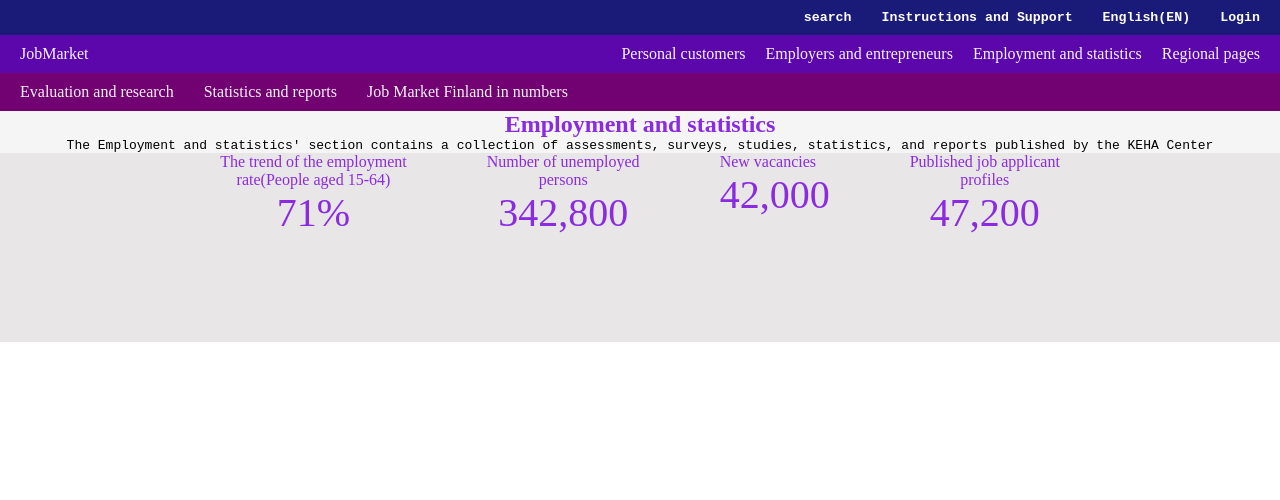
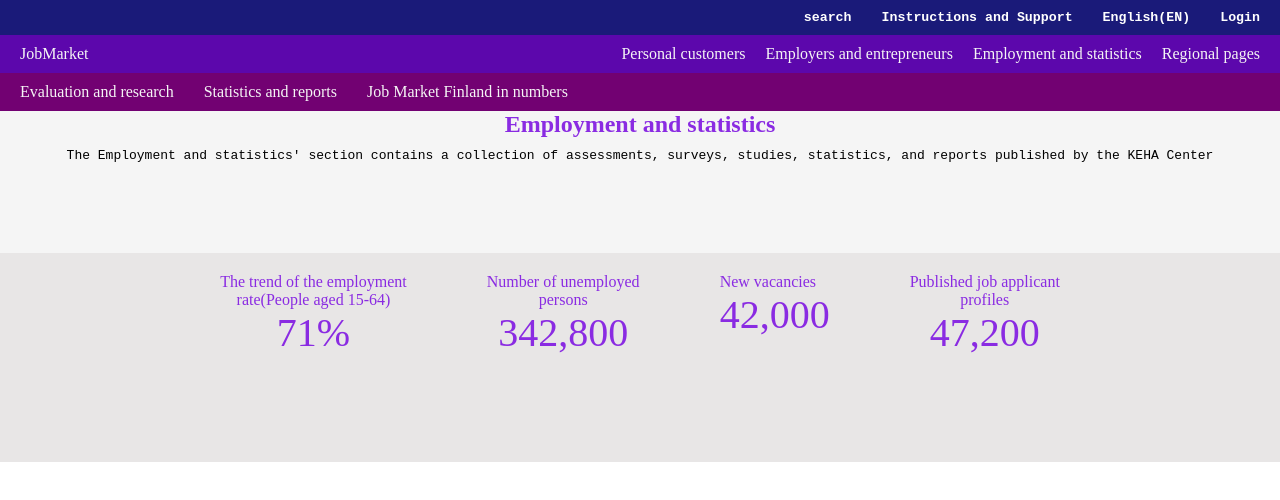
Before and after one commit to franklinadom/React-Project, a React (Vite) app in the folder frontend/: page / in a window 1280 px wide. Shown: the top 500 px of the page. Built offline with nearby package versions, Linux system fonts and the light colour scheme.

Commit message:
updated everything

```diff
--- a/frontend/src/components/header/Header1.css
+++ b/frontend/src/components/header/Header1.css
@@ -46,12 +46,12 @@
 .main{
   color: blueviolet;
   background-color:whitesmoke;
-
-
+  padding-bottom: 90px;
 }
 
 .main-text{
   text-align: center;
+  padding-bottom: 10px;
 }
 
 .main-text2{
@@ -64,6 +64,7 @@
 
 .second-body{
   display: flex;
+  padding-top: 20px;
   justify-content: center;
   gap: 80px;
   background-color: rgb(232, 230, 230);
```
